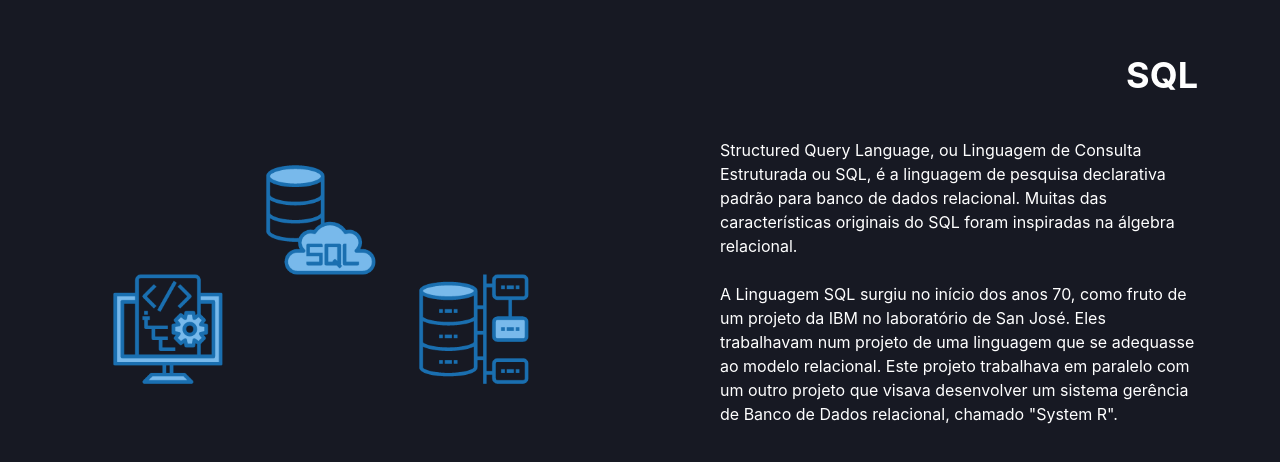
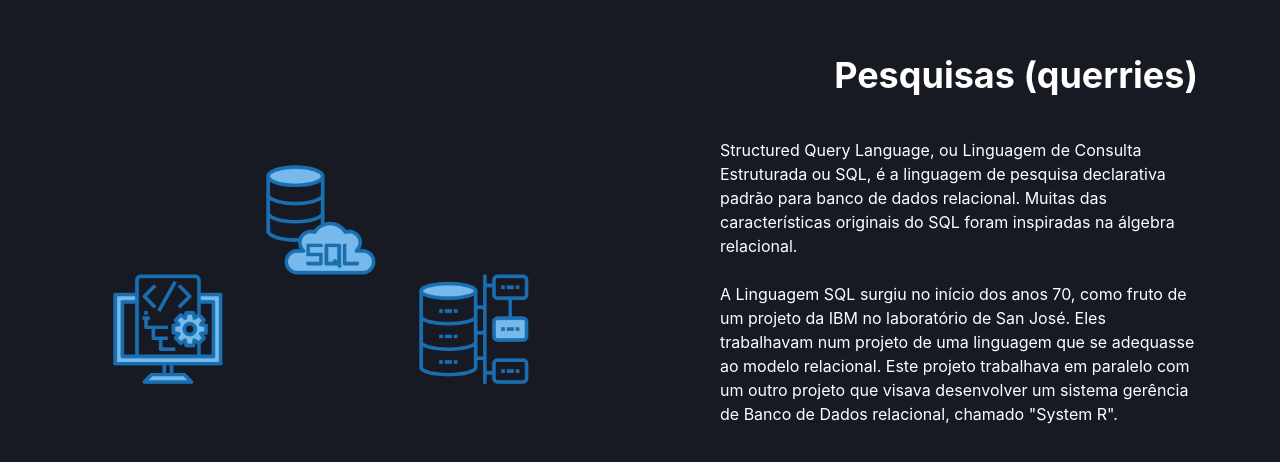
Before and after one commit to ThiagoSantosOFC/SQLinfo, a Next.js app in the folder src/: page / in a window 1280 px wide. Shown: the part 3364-3826 px from the top of the page. Built offline with nearby package versions, Linux system fonts and the light colour scheme.

Commit message:
Update index.js

```diff
--- a/src/pages/index.js
+++ b/src/pages/index.js
@@ -166,7 +166,7 @@ export default function Home() {
             <Stack align={'end'}>
               <Box>
                 <Heading as="h1" size="xl" color={'white'}>
-                  SQL
+                  Pesquisas (querries)
                 </Heading>
               </Box>
             </Stack>
```
